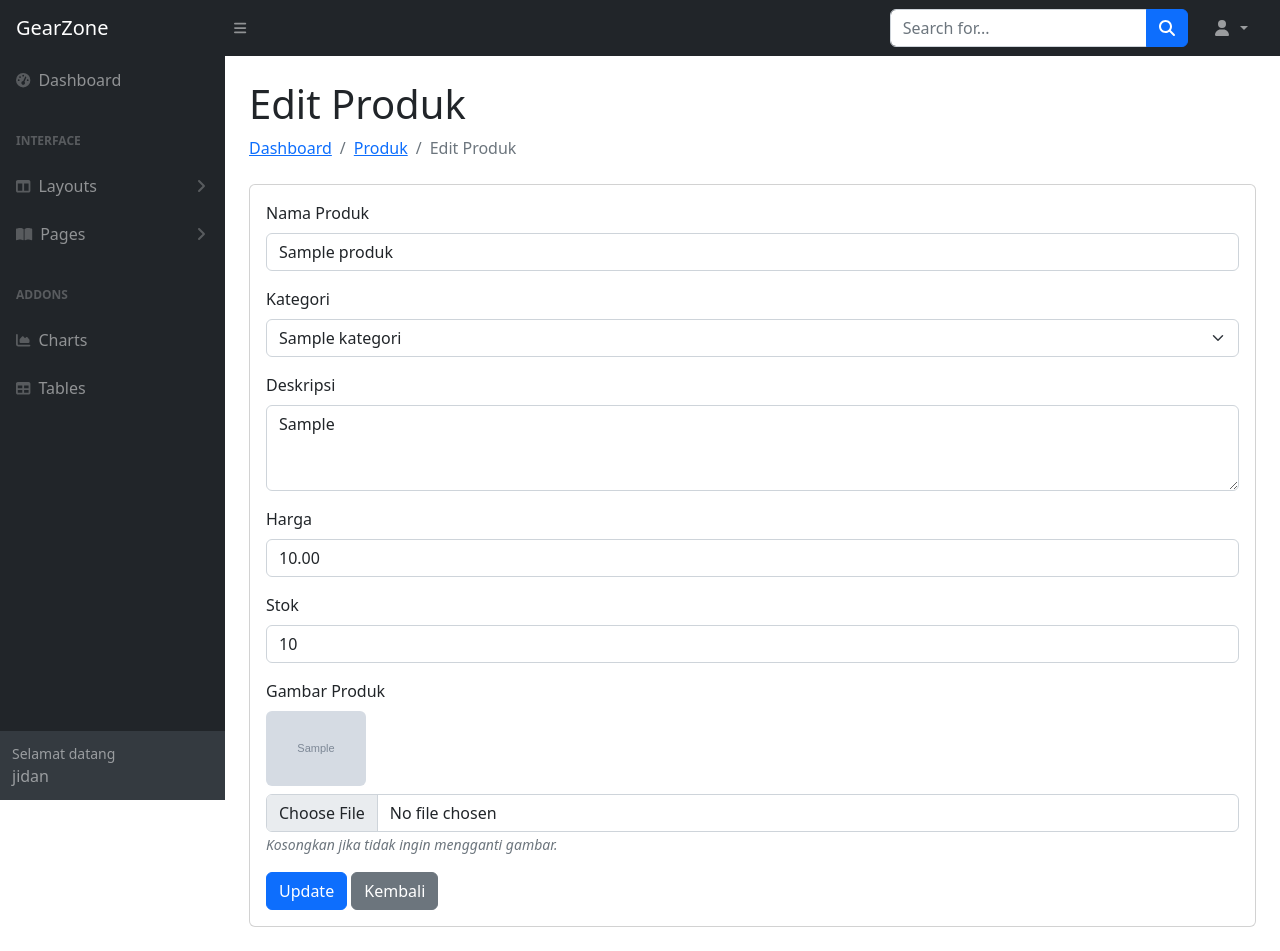
After one commit to KishiEdward/jualbeli_sparepart, a PHP site: page /barang/edit.php?id=1 in a window 1280 px wide. The commit adds this page. Run offline with PHP 8.4, Linux system fonts and the light colour scheme; a user stored in the database is signed in; tables that the repository leaves empty hold one stand-in row (values such as "Sample post"); grey boxes marked "Sample" are stand-in pictures; some libraries are stand-ins or nearby versions.

Commit message:
menambah crud barang

```diff
--- /dev/null
+++ b/barang/edit.php
@@ -0,0 +1,169 @@
+<?php
+include_once '../koneksi/koneksi.php';
+include_once '../template/auth_check.php';
+
+// Pastikan ada parameter id
+if (!isset($_GET['id'])) {
+    header("Location: index.php");
+    exit;
+}
+
+$id = $_GET['id'];
+$query = mysqli_query($conn, "SELECT * FROM produk WHERE produk_id = '$id'");
+$data = mysqli_fetch_assoc($query);
+
+if (!$data) {
+    echo "<script>alert('Data tidak ditemukan'); window.location='index.php';</script>";
+    exit;
+}
+?>
+
+<!DOCTYPE html>
+<html lang="en">
+<head>
+    <meta charset="UTF-8">
+    <title>Edit Produk - GearZone</title>
+    <link href="../css/styles.css" rel="stylesheet">
+    <script src="https://use.fontawesome.com/releases/v6.3.0/js/all.js" crossorigin="anonymous"></script>
+    <script src="https://cdn.jsdelivr.net/npm/sweetalert2@11"></script>
+</head>
+<body class="sb-nav-fixed">
+<?php include '../template/topbar.php'; ?>
+<div id="layoutSidenav">
+    <div id="layoutSidenav_nav">
+        <?php include '../template/sidebar.php'; ?>
+    </div>
+    <div id="layoutSidenav_content">
+        <main>
+            <div class="container-fluid px-4">
+                <h1 class="mt-4">Edit Produk</h1>
+                <ol class="breadcrumb mb-4">
+                    <li class="breadcrumb-item"><a href="../index.php">Dashboard</a></li>
+                    <li class="breadcrumb-item"><a href="index.php">Produk</a></li>
+                    <li class="breadcrumb-item active">Edit Produk</li>
+                </ol>
+
+                <div class="card mb-4">
+                    <div class="card-body">
+                        <form action="" method="post" enctype="multipart/form-data">
+                            <input type="hidden" name="produk_id" value="<?= $data['produk_id']; ?>">
+
+                            <div class="mb-3">
+                                <label class="form-label">Nama Produk</label>
+                                <input type="text" name="nama_produk" class="form-control"
+                                       value="<?= htmlspecialchars($data['nama_produk']); ?>" required>
+                            </div>
+
+                            <div class="mb-3">
+                                <label class="form-label">Kategori</label>
+                                <select name="kategori_id" class="form-select" required>
+                                    <option value="">-- Pilih Kategori --</option>
+                                    <?php
+                                    $kategori = mysqli_query($conn, "SELECT * FROM kategori ORDER BY nama_kategori ASC");
+                                    while ($row = mysqli_fetch_assoc($kategori)) {
+                                        $selected = ($row['kategori_id'] == $data['kategori_id']) ? 'selected' : '';
+                                        echo "<option value='{$row['kategori_id']}' $selected>{$row['nama_kategori']}</option>";
+                                    }
+                                    ?>
+                                </select>
+                            </div>
+
+                            <div class="mb-3">
+                                <label class="form-label">Deskripsi</label>
+                                <textarea name="deskripsi" class="form-control" rows="3" required><?= htmlspecialchars($data['deskripsi']); ?></textarea>
+                            </div>
+
+                            <div class="mb-3">
+                                <label class="form-label">Harga</label>
+                                <input type="number" name="harga" class="form-control"
+                                       value="<?= htmlspecialchars($data['harga']); ?>" required>
+                            </div>
+
+                            <div class="mb-3">
+                                <label class="form-label">Stok</label>
+                                <input type="number" name="stok" class="form-control"
+                                       value="<?= htmlspecialchars($data['stok']); ?>" required>
+                            </div>
+
+                            <div class="mb-3">
+                                <label class="form-label">Gambar Produk</label><br>
+                                <?php if (!empty($data['gambar'])): ?>
+                                    <img src="../assets/img/<?= htmlspecialchars($data['gambar']); ?>" width="100" class="rounded mb-2">
+                                    <br>
+                                <?php endif; ?>
+                                <input type="file" name="gambar" class="form-control" accept="image/*">
+                                <small class="text-muted fst-italic">Kosongkan jika tidak ingin mengganti gambar.</small>
+                            </div>
+
+                            <button type="submit" name="update" class="btn btn-primary">Update</button>
+                            <a href="index.php" class="btn btn-secondary">Kembali</a>
+                        </form>
+                    </div>
+                </div>
+            </div>
+        </main>
+    </div>
+</div>
+</body>
+</html>
+
+<?php
+// Proses update produk
+if (isset($_POST['update'])) {
+    $id = $_POST['produk_id'];
+    $nama_produk = $_POST['nama_produk'];
+    $kategori_id = $_POST['kategori_id'];
+    $deskripsi = $_POST['deskripsi'];
+    $harga = $_POST['harga'];
+    $stok = $_POST['stok'];
+
+    // Cek upload gambar baru
+    $gambar_baru = $_FILES['gambar']['name'];
+    $tmp_name = $_FILES['gambar']['tmp_name'];
+    $upload_dir = "../assets/img/";
+
+    if (!empty($gambar_baru)) {
+        move_uploaded_file($tmp_name, $upload_dir . $gambar_baru);
+        $gambar_update = ", gambar = '$gambar_baru'";
+    } else {
+        $gambar_update = "";
+    }
+
+    $query = "UPDATE produk
+              SET nama_produk = '$nama_produk',
+                  kategori_id = '$kategori_id',
+                  deskripsi = '$deskripsi',
+                  harga = '$harga',
+                  stok = '$stok'
+                  $gambar_update
+              WHERE produk_id = '$id'";
+
+    $result = mysqli_query($conn, $query);
+
+    if ($result) {
+        echo "
+        <script>
+            Swal.fire({
+                title: 'Berhasil!',
+                text: 'Data produk berhasil diperbarui!',
+                icon: 'success',
+                confirmButtonText: 'OK'
+            }).then(() => {
+                window.location.href = 'index.php';
+            });
+        </script>
+        ";
+    } else {
+        echo "
+        <script>
+            Swal.fire({
+                title: 'Gagal!',
+                text: 'Terjadi kesalahan saat mengupdate data.',
+                icon: 'error',
+                confirmButtonText: 'Coba Lagi'
+            });
+        </script>
+        ";
+    }
+}
+?>
```
Also changed, not shown: barang/hapus.php (added, +41 -0 lines), barang/index.php (+53 -13 lines), barang/tambah.php (added, +130 -0 lines).
